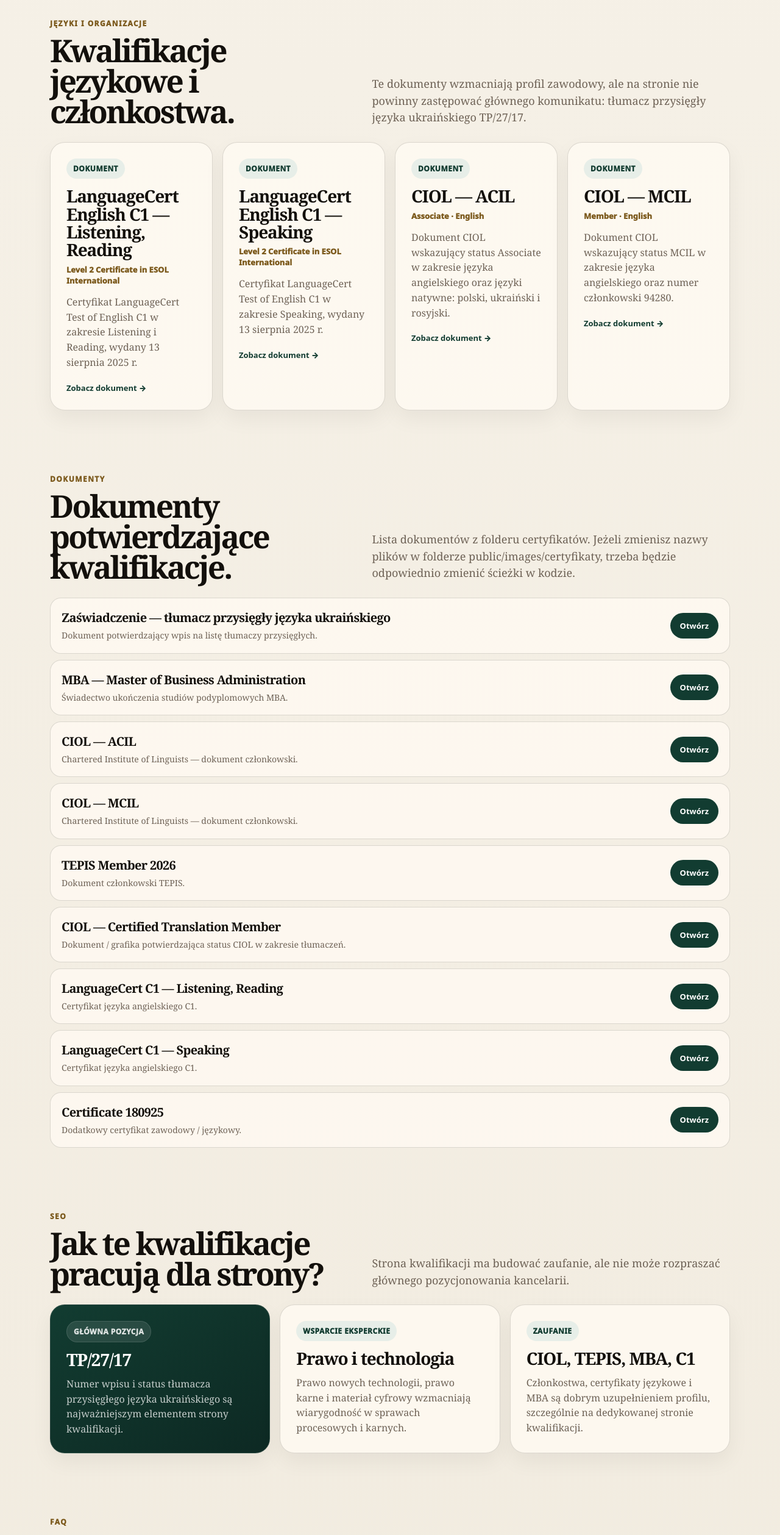
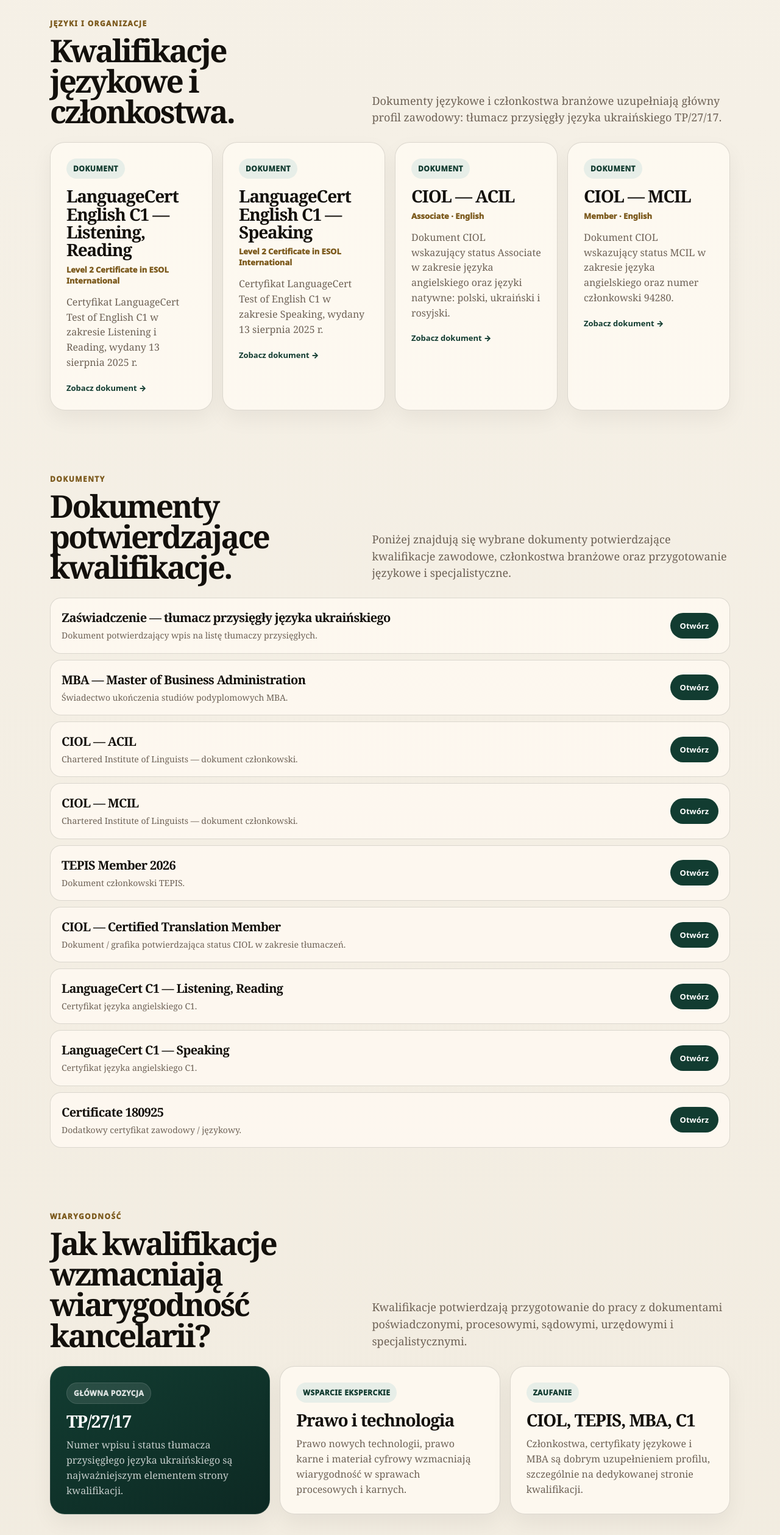
Before and after one commit to tzdh4c2pyw-tech/vadym-rekel-tlumacz, a Next.js app: page /kwalifikacje in a window 1280 px wide. Shown: the part 3160-5677 px from the top of the page at 61% size. Built offline with nearby package versions, Linux system fonts and the light colour scheme.

Commit message:
Polish public copy and remove internal SEO wording

```diff
--- a/app/kwalifikacje/page.tsx
+++ b/app/kwalifikacje/page.tsx
@@ -186,9 +186,9 @@
       "Nie. MBA warto pokazać na stronie kwalifikacji jako element profilu zarządczego i organizacyjnego kancelarii, natomiast na stronie głównej powinny dominować: tłumacz przysięgły języka ukraińskiego, TP/27/17, sąd, Policja i prokuratura."
   },
   {
-    question: "Czy CIOL, TEPIS i LanguageCert są istotne dla SEO?",
+    question: "Czy CIOL, TEPIS i LanguageCert są istotne dla Wiarygodność?",
     answer:
-      "Są istotne dla zaufania, ale raczej na stronie kwalifikacji. SEO kancelarii powinno nadal opierać się przede wszystkim na frazach dotyczących tłumacza przysięgłego języka ukraińskiego, spraw karnych, dokumentów z Ukrainy i materiału cyfrowego."
+      "Są istotne dla zaufania, ale raczej na stronie kwalifikacji. Wiarygodność kancelarii powinno nadal opierać się przede wszystkim na frazach dotyczących tłumacza przysięgłego języka ukraińskiego, spraw karnych, dokumentów z Ukrainy i materiału cyfrowego."
   },
   {
     question: "Czy kwalifikacje prawne warto pokazywać?",
@@ -1051,7 +1051,7 @@
         <SectionHeading
           label="Języki i organizacje"
           title="Kwalifikacje językowe i członkostwa."
-          text="Te dokumenty wzmacniają profil zawodowy, ale na stronie nie powinny zastępować głównego komunikatu: tłumacz przysięgły języka ukraińskiego TP/27/17."
+          text="Dokumenty językowe i członkostwa branżowe uzupełniają główny profil zawodowy: tłumacz przysięgły języka ukraińskiego TP/27/17."
         />
 
         <div className="grid-4">
@@ -1073,7 +1073,7 @@
         <SectionHeading
           label="Dokumenty"
           title="Dokumenty potwierdzające kwalifikacje."
-          text="Lista dokumentów z folderu certyfikatów. Jeżeli zmienisz nazwy plików w folderze public/images/certyfikaty, trzeba będzie odpowiednio zmienić ścieżki w kodzie."
+          text="Poniżej znajdują się wybrane dokumenty potwierdzające kwalifikacje zawodowe, członkostwa branżowe oraz przygotowanie językowe i specjalistyczne."
         />
 
         <div className="certificate-list">
@@ -1093,9 +1093,9 @@
 
       <section className="section">
         <SectionHeading
-          label="SEO"
-          title="Jak te kwalifikacje pracują dla strony?"
-          text="Strona kwalifikacji ma budować zaufanie, ale nie może rozpraszać głównego pozycjonowania kancelarii."
+          label="Wiarygodność"
+          title="Jak kwalifikacje wzmacniają wiarygodność kancelarii?"
+          text="Kwalifikacje potwierdzają przygotowanie do pracy z dokumentami poświadczonymi, procesowymi, sądowymi, urzędowymi i specjalistycznymi."
         />
 
         <div className="grid-3">
--- a/app/page.tsx
+++ b/app/page.tsx
@@ -2597,7 +2597,7 @@
         <SectionHeading
           label="Dla organów"
           title="Tłumaczenia dla organów procesowych i instytucji publicznych."
-          text="Strona główna pokazuje główne obszary pracy kancelarii. Szczegółowy zakres znajduje się na dedykowanych podstronach."
+          text="Kancelaria obsługuje dokumenty przekazywane przez sądy, Policję, prokuraturę, kancelarie prawne, instytucje publiczne oraz klientów prywatnych."
         />
 
         <div className="grid-3">
@@ -2618,7 +2618,7 @@
         <SectionHeading
           label="Specjalizacja"
           title="Najczęściej przekazywane materiały."
-          text="Główne obszary strony są krótkie i czytelne. Szczegółowy opis pracuje na osobnych podstronach SEO."
+          text="Poniżej znajdują się główne rodzaje materiałów najczęściej przekazywanych do tłumaczenia poświadczonego języka ukraińskiego."
         />
 
         <div className="grid-4">
```
